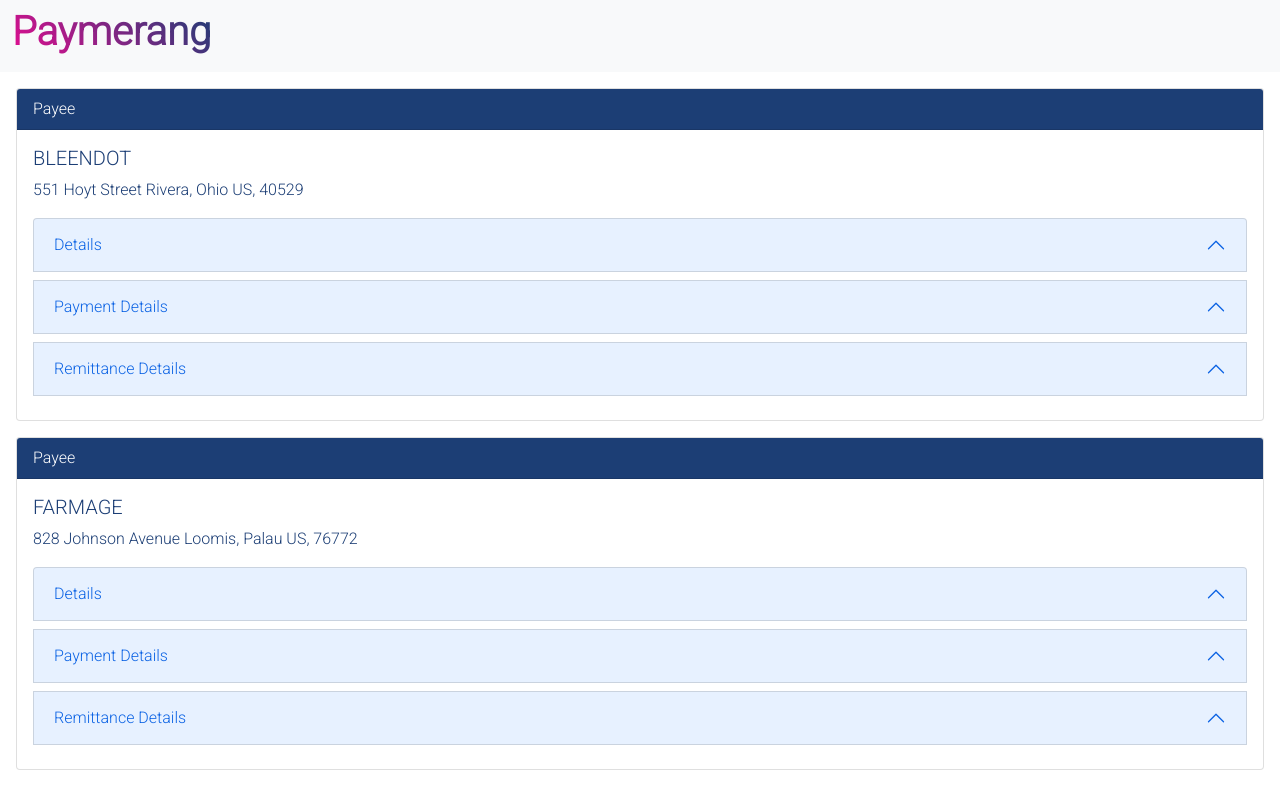
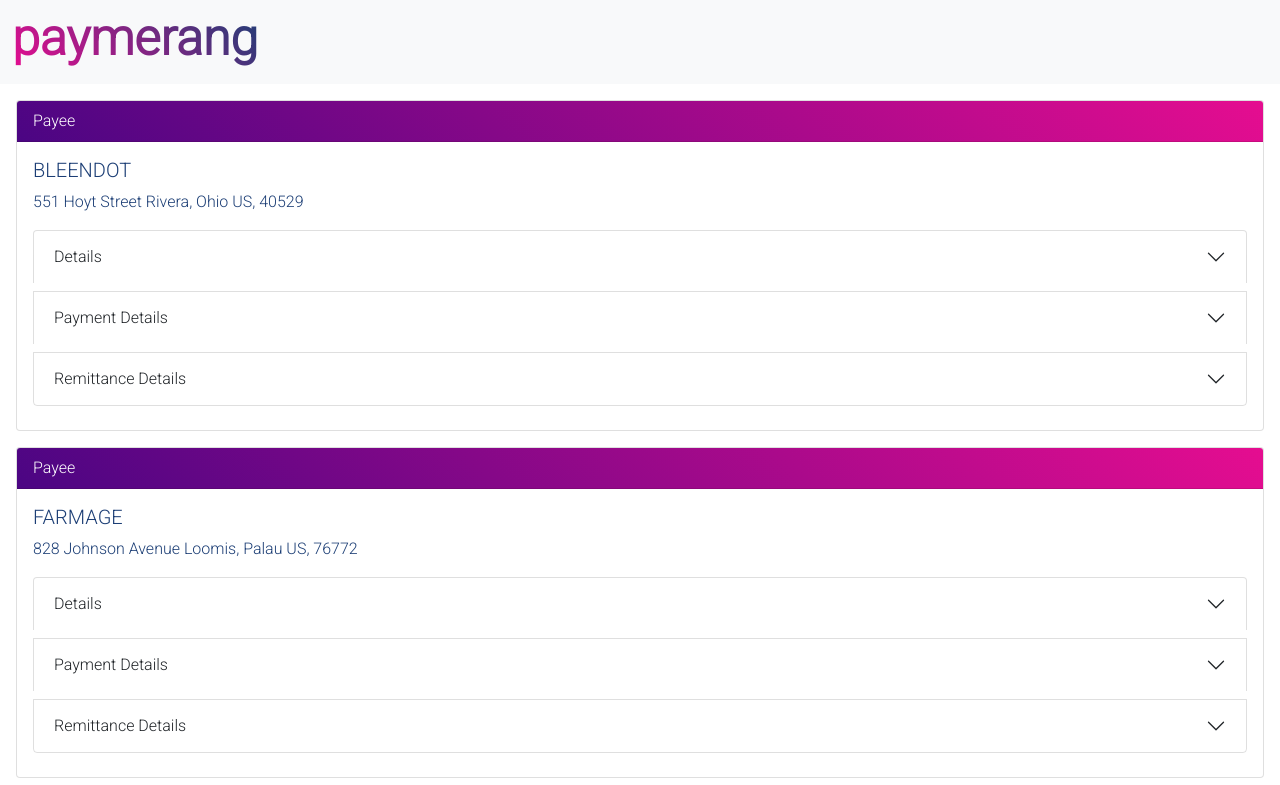
Before and after one commit to MikChanna/paymentPage, a React (Create React App) app: page / in a window 1280 px wide. Shown: the top 785 px of the page. Built offline with nearby package versions, Linux system fonts and the light colour scheme.

Commit message:
small style changes

```diff
--- a/src/components/accordian/index.js
+++ b/src/components/accordian/index.js
@@ -1,5 +1,6 @@
 import React from "react";
 import RemittanceCard from "../remittanceCard";
+import "./style.css";
 
 function Accordian(props){
     let detailName = "#" + props.name;
@@ -13,7 +14,7 @@ function Accordian(props){
         <div className="accordion" id="accordionParent">
             <div className = "accordion-item">
                 <h2 className = "accordion-title">
-                    <button className="accordion-button accordionBtn"
+                    <button className="accordion-button collapsed"
                             type="button"
                             data-bs-toggle="collapse"
                             data-bs-target={detailName}
@@ -36,7 +37,7 @@ function Accordian(props){
             </div>
             <div className = "accordion-item">
                 <h2 className = "accordion-title">
-                    <button className="accordion-button accordionBtn"
+                    <button className="accordion-button collapsed"
                             type="button"
                             data-bs-toggle="collapse"
                             data-bs-target={paymentNameID}
@@ -58,7 +59,7 @@ function Accordian(props){
             </div>
             <div className = "accordion-item">
                 <h2 className = "accordion-title">
-                    <button className="accordion-button accordionBtn"
+                    <button className="accordion-button collapsed"
                             type="button"
                             data-bs-toggle="collapse"
                             data-bs-target={remittanceNameID}
--- /dev/null
+++ b/src/components/accordian/style.css
@@ -0,0 +1,8 @@
+.card-header {
+  background-image: linear-gradient(45deg, #4b0583, #e50d90);
+}
+
+.accordion-button:not(.collapsed) {
+  color: #0c63e4;
+  background-color: #e7f1ff;
+}
--- a/src/components/header/index.js
+++ b/src/components/header/index.js
@@ -7,7 +7,7 @@ return (
 
    <nav className= "navbar navbar-light bg-light">
        <div className = "container-fluid">
-            <h1>Paymerang</h1>
+            <h1>paymerang</h1>
        </div>
    </nav>
 
--- a/src/components/header/style.css
+++ b/src/components/header/style.css
@@ -1,6 +1,7 @@
 h1 {
   font-family: "Roboto", sans-serif;
   font-weight: bold;
+  font-size: 50px;
   background-color: #f3ec78;
   background-image: linear-gradient(45deg, #e50d90, #1c3e75);
   background-size: 100%;
--- a/src/components/payee/style.css
+++ b/src/components/payee/style.css
@@ -8,5 +8,5 @@
 }
 
 .btn {
-  background-image: linear-gradient(45deg, #e50d90, #1c3e75);
+  background-image: linear-gradient(45deg, #e50d90, #4b0583);
 }
```
